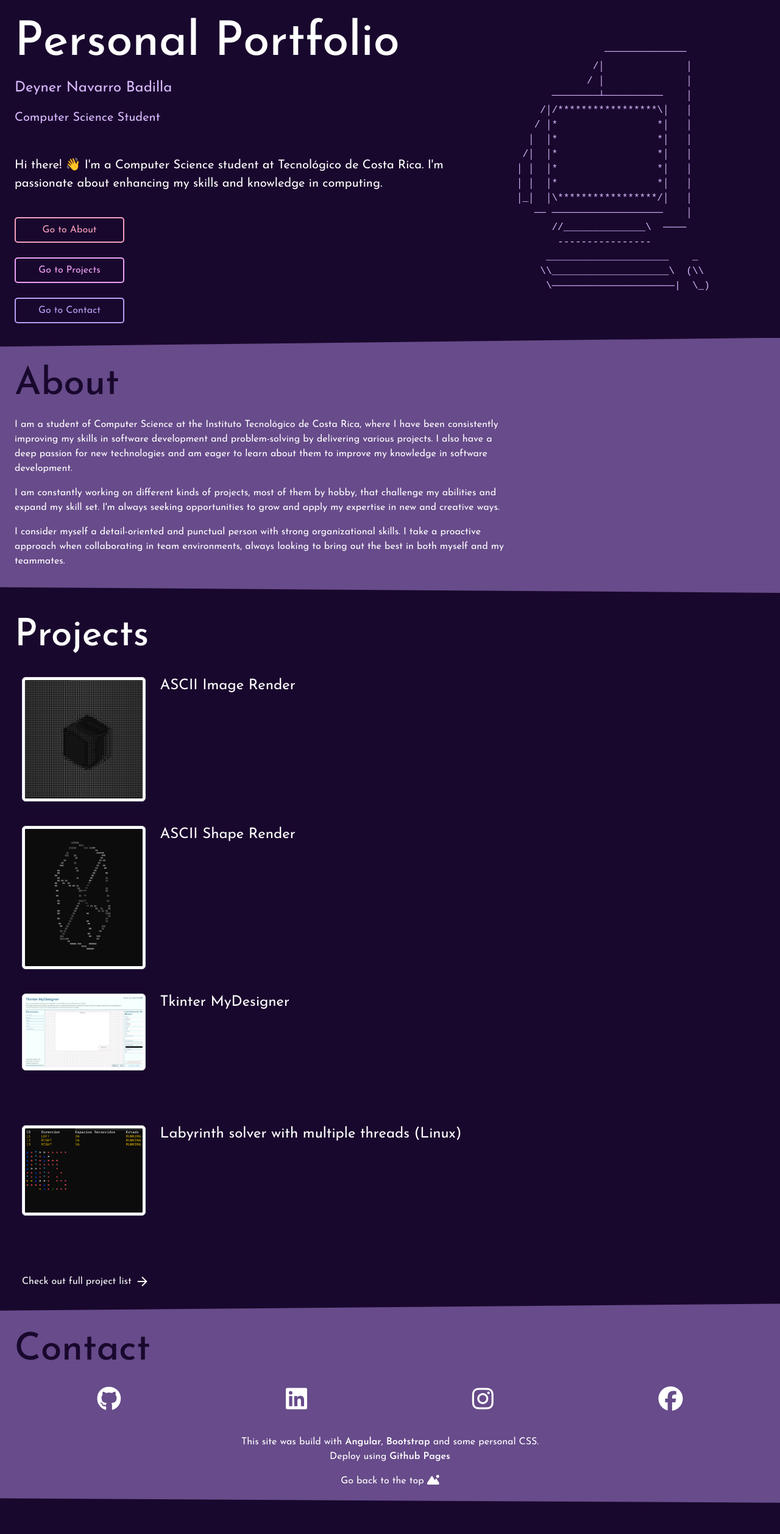
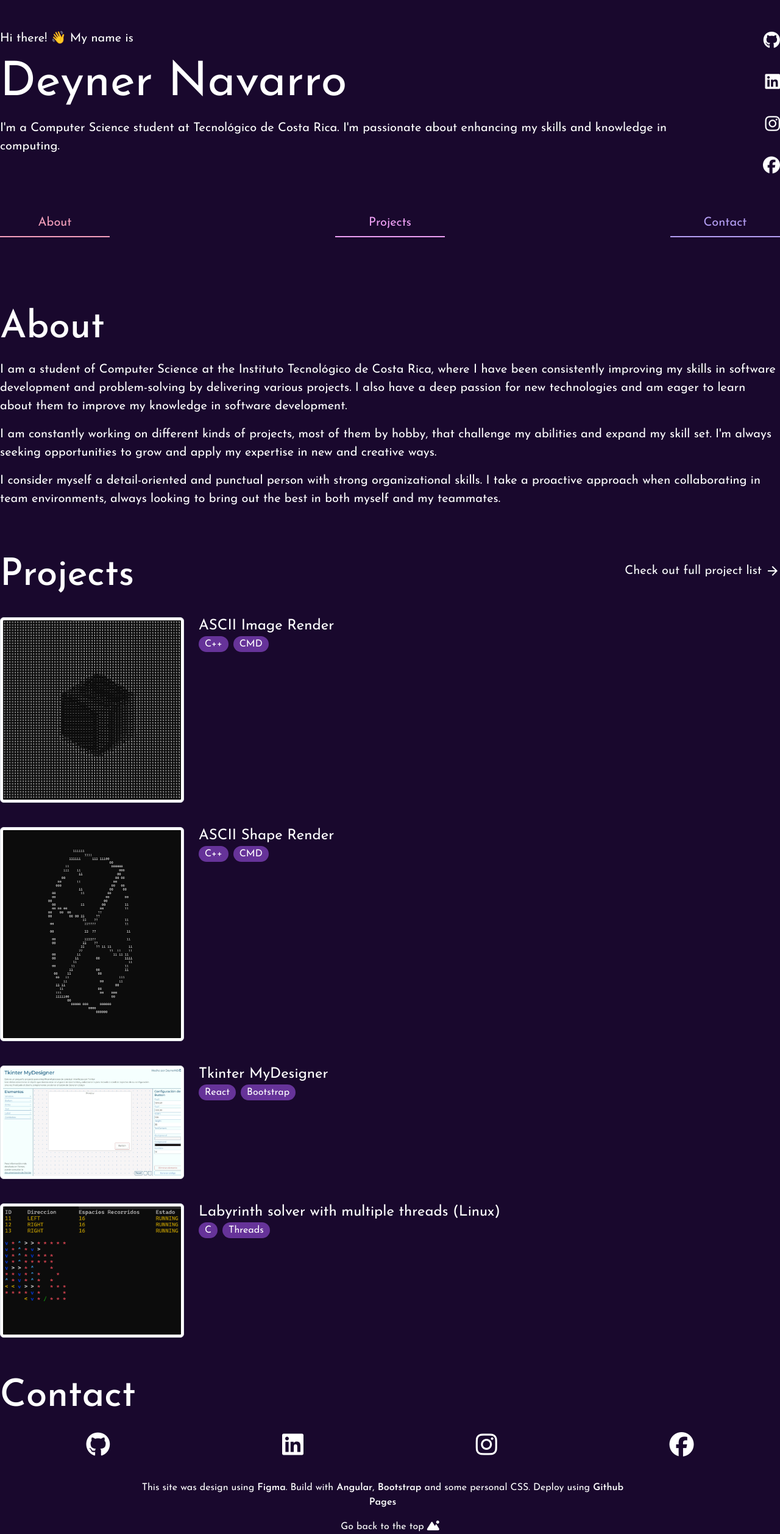
Before and after one commit to DeynerNB/PersonalPortfolio, an Angular app: page / in a window 1280 px wide. Shown: the whole page at 61% size. Before the commit the page ends 2464 px from the top, so only its background shows below. Built offline with nearby package versions, Linux system fonts and the light colour scheme.

Commit message:
refactor(distribution): change sections elements distribution

```diff
--- a/src/app/components/about-section/about-section.component.html
+++ b/src/app/components/about-section/about-section.component.html
@@ -1,8 +1,6 @@
-<div class="p-4 position-relative">
-    <div class="secondaryBackground trapezoid_background"></div>
-    <h2 class="main_subtitle transparent_text my-3">About</h2>
-    <div class="row">
-        <div class="col-sm-12 col-md-8">
+<div class="row mt-5">
+    <h2 class="main_subtitle secondary-color-variant-text my-3">About</h2>
+    <div class="col fs-5">
         <p>
             I am a student of Computer Science at the Instituto Tecnológico de Costa Rica, where I have been consistently improving my skills in software development and problem-solving by delivering various projects. I also have a deep passion for new technologies and am eager to learn about them to improve my knowledge in software development.
         </p>
@@ -14,4 +12,3 @@
         </p>
     </div>
 </div>
-</div>
--- a/src/app/components/contact-section/contact-section.component.css
+++ b/src/app/components/contact-section/contact-section.component.css
@@ -46,5 +46,5 @@
 }
 
 .external_link:hover {
-    color: var(--primary_backgroundColor);
+    color: var(--secondary_backgroundColor_variant);
 }
--- a/src/app/components/contact-section/contact-section.component.html
+++ b/src/app/components/contact-section/contact-section.component.html
@@ -1,6 +1,5 @@
-<div class="p-4 position-relative">
-    <div class="secondaryBackground trapezoid_background"></div>
-    <h2 class="main_subtitle transparent_text my-3">Contact</h2>
+<div class="row pt-4 position-relative">
+    <h2 class="main_subtitle secondary-color-variant-text my-3">Contact</h2>
 
     <div class="d-flex justify-content-around fs-1">
         <a href="https://github.com/DeynerNB" target="_blank" rel="noopener noreferrer"><i class="social_media_icon fa-brands fa-github"></i></a>
@@ -9,8 +8,8 @@
         <a href="https://www.facebook.com/deynerandres.navarrobadilla/" target="_blank" rel="noopener noreferrer"><i class="social_media_icon fa-brands fa-facebook"></i></a>
     </div>
     <div class="mt-4 row justify-content-center">
-        <p class="text-center col-sm-12 col-md-6 col-lg-5">
-            This site was build with <a href="https://angular.dev/" target="_blank" class="external_link">Angular</a>, <a href="https://getbootstrap.com/" target="_blank" class="external_link">Bootstrap</a> and some personal CSS. Deploy using <a href="https://pages.github.com/" target="_blank" class="external_link">Github Pages</a>
+        <p class="text-center col-sm-12 col-md-8">
+            This site was design using <a href="https://www.figma.com/" target="_blank" class="external_link">Figma</a>. Build with <a href="https://angular.dev/" target="_blank" class="external_link">Angular</a>, <a href="https://getbootstrap.com/" target="_blank" class="external_link">Bootstrap</a> and some personal CSS. Deploy using <a href="https://pages.github.com/" target="_blank" class="external_link">Github Pages</a>
         </p>
     </div>
     <div class="text-center">
--- a/src/app/components/main-section/main-section.component.css
+++ b/src/app/components/main-section/main-section.component.css
@@ -11,35 +11,33 @@
 
     cursor: pointer;
 
-    border-radius: 5px;
     transition: background-color 0.2s, color 0.2s, transform 0.2s, filter 0.2s;
 }
 
 .red_button {
-    border: 2px solid #F49FBC;
+    border-bottom: 2px solid #F49FBC;
     color: #F49FBC;
 }
 .pink_button {
-    border: 2px solid #ED9FF4;
+    border-bottom: 2px solid #ED9FF4;
     color: #ED9FF4;
 }
 .purple_button {
-    border: 2px solid #B59FF4;
+    border-bottom: 2px solid #B59FF4;
     color: #B59FF4;
 }
 
 .red_button:hover {
-    background-color: #F49FBC;
+    filter: brightness(1.25);
+    transform: translateY(-3px);
 }
 .pink_button:hover {
-    background-color: #ED9FF4;
+    filter: brightness(1.25);
+    transform: translateY(-3px);
 }
 .purple_button:hover {
-    background-color: #B59FF4;
-}
-
-.title_button:hover {
-    color: var(--primary_backgroundColor);
+    filter: brightness(1.25);
+    transform: translateY(-3px);
 }
 
 .title_button:active {
@@ -58,3 +56,19 @@
     color: #ffffff;
     transform: translateX(5px);
 }
+
+.social_media_icon {
+    transition: transform 0.13s ease-in-out, color 0.13s ease-in-out;
+}
+.social_media_icon:hover {
+    transform: scale(1.1);
+}
+.social_media_icon:active {
+    color: var(--secondary_backgroundColor_variant);
+    transform: scale(1);
+}
+@media (max-width: 768px) {
+    .social_media_icon {
+        font-size: 36px;
+    }
+}
--- a/src/app/components/main-section/main-section.component.html
+++ b/src/app/components/main-section/main-section.component.html
@@ -1,23 +1,22 @@
-<div class="p-4 row">
-    <div class="col-sm-12 col-md-7">
-        <h1 class="main_title">{{page_title}}</h1>
-
-        <div class="d-flex flex-column gap-3 mb-5">
-            <span class="fs-4 detail_information_span">Deyner Navarro Badilla</span>
-            <span class="fs-5 detail_information_span">Computer Science Student</span>
-        </div>
-
+<div class="row py-5">
+    <div class="col-12 col-sm-12 col-md-11">
+        <span class="fs-5">Hi there! 👋 My name is</span>
+        <span class="main_title secondary-color-variant-text d-block">{{page_title}}</span>
         <div class="row mb-4">
-            <p class="col-sm-12 col-md-12 fs-5">Hi there! 👋 I'm a Computer Science student at Tecnológico de Costa Rica. I'm passionate about enhancing my skills and knowledge in computing.</p>
-        </div>
-
-        <div class="d-flex flex-column gap-4">
-            <a href="#about-section" class="title_button red_button text-center link-underline-opacity-0">Go to About</a>
-            <a href="#project-section" class="title_button pink_button text-center link-underline-opacity-0">Go to Projects</a>
-            <a href="#contact-section" class="title_button purple_button text-center link-underline-opacity-0">Go to Contact</a>
+            <p class="col-sm-12 col-md-12 fs-5">I'm a Computer Science student at Tecnológico de Costa Rica.
+                I'm passionate about enhancing my skills and knowledge in computing.</p>
         </div>
     </div>
-    <div class="col-sm-12 col-md-5 d-flex justify-content-center align-items-center">
-        <components-display-ascii></components-display-ascii>
+    <div class="col-12 col-sm-12 col-md-1 d-flex flex-md-column fs-3 text-end justify-content-between">
+        <a href="https://github.com/DeynerNB" target="_blank" rel="noopener noreferrer"><i class="social_media_icon fa-brands fa-github"></i></a>
+        <a href="https://linkedin.com/in/deyner-navarro-badilla-600b3423a" target="_blank" rel="noopener noreferrer"><i class="social_media_icon fa-brands fa-linkedin"></i></a>
+        <a href="https://www.instagram.com/deyner_01/" target="_blank" rel="noopener noreferrer"><i class="social_media_icon fa-brands fa-instagram"></i></a>
+        <a href="https://www.facebook.com/deynerandres.navarrobadilla/" target="_blank" rel="noopener noreferrer"><i class="social_media_icon fa-brands fa-facebook"></i></a>
+    </div>
+
+    <div class="col pt-5 d-flex justify-content-between fs-5">
+        <a href="#about-section" class="title_button red_button text-center link-underline-opacity-0">About</a>
+        <a href="#project-section" class="title_button pink_button text-center link-underline-opacity-0">Projects</a>
+        <a href="#contact-section" class="title_button purple_button text-center link-underline-opacity-0">Contact</a>
     </div>
 </div>
--- a/src/app/components/main-section/main-section.component.ts
+++ b/src/app/components/main-section/main-section.component.ts
@@ -11,8 +11,8 @@ import { DisplayAsciiComponent } from '../display-ascii/display-ascii.component'
     styleUrl: './main-section.component.css'
 })
 export class MainSectionComponent {
-    full_page_title: string = "Personal Portfolio"
-    page_title: string = "P"
+    full_page_title: string = "Deyner Navarro"
+    page_title: string = "D"
 
     ngOnInit() {
         this.setPageTile()
--- a/src/app/components/project-section/project-card/project-card.component.css
+++ b/src/app/components/project-section/project-card/project-card.component.css
@@ -1,8 +1,6 @@
 .project_card_container {
     transition: background-color 0.3s, transform 0.3s;
     border-radius: 7px;
-
-    /* cursor: pointer; */
 }
 
 .project_description_container {
@@ -36,12 +34,8 @@
 
 .language-badge {
     padding: 5px 10px;
-    border-radius: 7px;
+    border-radius: 16px;
     background-color: #663399;
+
+    min-width: 50px;
 }
-
-@media (min-width: 992px) {
-    .project_card_container {
-        width: 75%;
-    }
-}
--- a/src/app/components/project-section/project-card/project-card.component.html
+++ b/src/app/components/project-section/project-card/project-card.component.html
@@ -4,17 +4,19 @@
             <img src={{cardImage}} alt="project_image" class="img-thumbnail">
         </div>
         <div class="col-12 col-sm-6 col-md-9 d-flex flex-column">
-            <span class="fs-4">{{cardTitle}}</span>
+            <div>
+                <span class="fs-4">{{cardTitle}}</span>
+                <div class="mb-2">
+                    @for (language of cardLanguages; track $index) {
+                        <span class="language-badge me-2">{{language}}</span>
+                    }
+                </div>
+            </div>
             <div class="project_description_container flex-grow-1">
-                <div class="pb-1 project_slider_container d-flex flex-column h-100">
+                <div class="project_slider_container d-flex flex-column h-100">
                     <p class="project_description p-3">
                         {{cardDescription}}
                     </p>
-                    <div>
-                        @for (language of cardLanguages; track $index) {
-                            <span class="language-badge ms-2">{{language}}</span>
-                        }
-                    </div>
                 </div>
             </div>
         </div>
--- a/src/app/components/project-section/project-section.component.html
+++ b/src/app/components/project-section/project-section.component.html
@@ -1,5 +1,16 @@
-<div class="p-4">
-    <h2 class="main_subtitle">Projects</h2>
+<div class="row pt-5">
+    <div class="col d-flex flex-column flex-md-row justify-content-between">
+        <h2 class="main_subtitle secondary-color-variant-text">Projects</h2>
+        <div class="link_container mt-4 fs-5">
+            <a
+                class="project_list_link link_underline_animation link-light link-underline-opacity-0 icon-link icon-link-hover position-relative"
+                target="_blank"
+                href="https://github.com/DeynerNB">
+                Check out full project list
+                <span class="material-symbols-outlined arrow_link">arrow_forward</span>
+            </a>
+        </div>
+    </div>
     <div class="container-fluid">
         @for (projectInformation of this.projects_information; track $index) {
             <component-project-card
@@ -10,17 +21,5 @@
                 [cardLanguages]="projectInformation.Languages"
             ></component-project-card>
         }
-        <div class="row">
-            <div class="col link_container mt-4">
-                <a
-                    class="project_list_link link_underline_animation link-light link-underline-opacity-0 icon-link icon-link-hover position-relative"
-                    target="_blank"
-                    href="https://github.com/DeynerNB">
-                    Check out full project list
-                    <span class="material-symbols-outlined arrow_link">arrow_forward</span>
-                    <!-- <div class="link_slider"></div> -->
-                </a>
-            </div>
-        </div>
     </div>
 </div>
```
Lines whose indentation alone changed are shown as unchanged.
